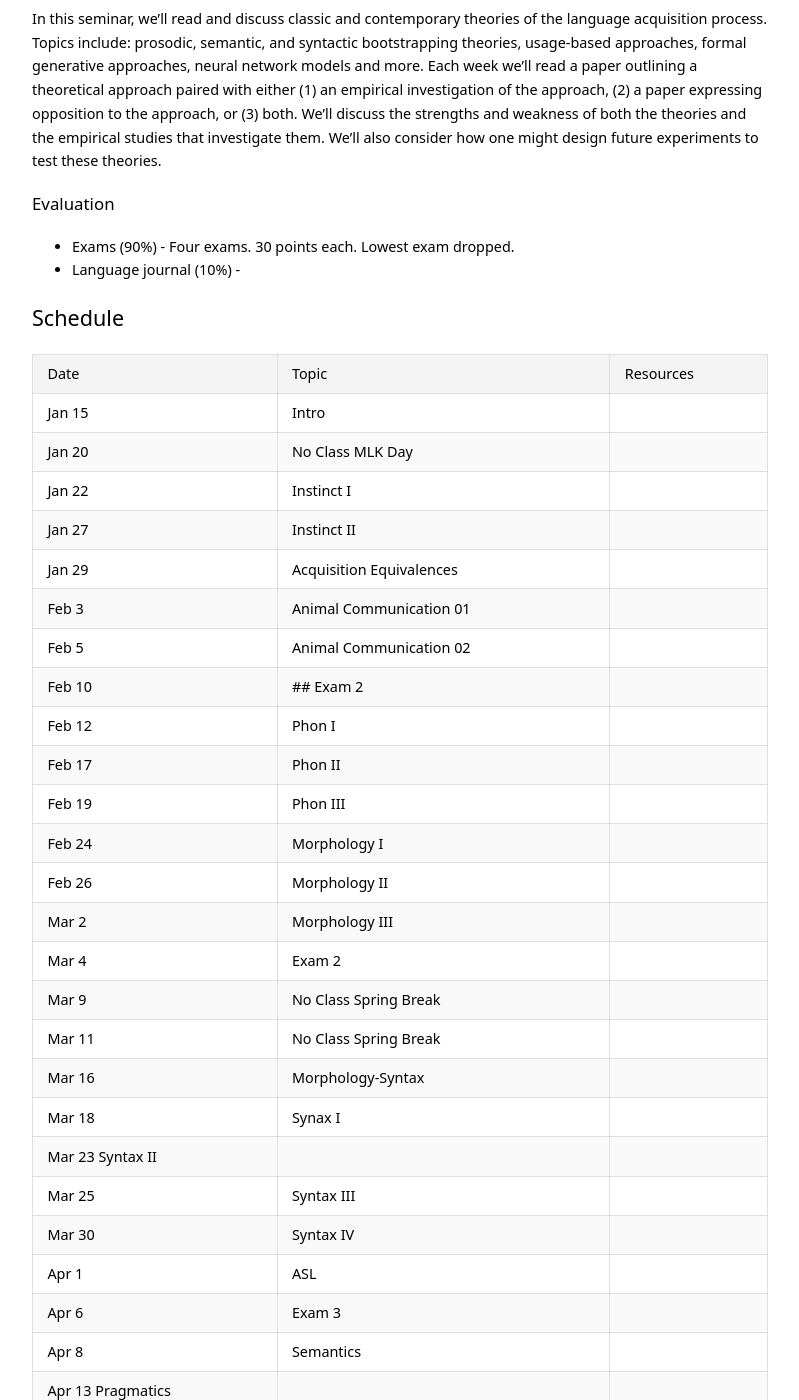
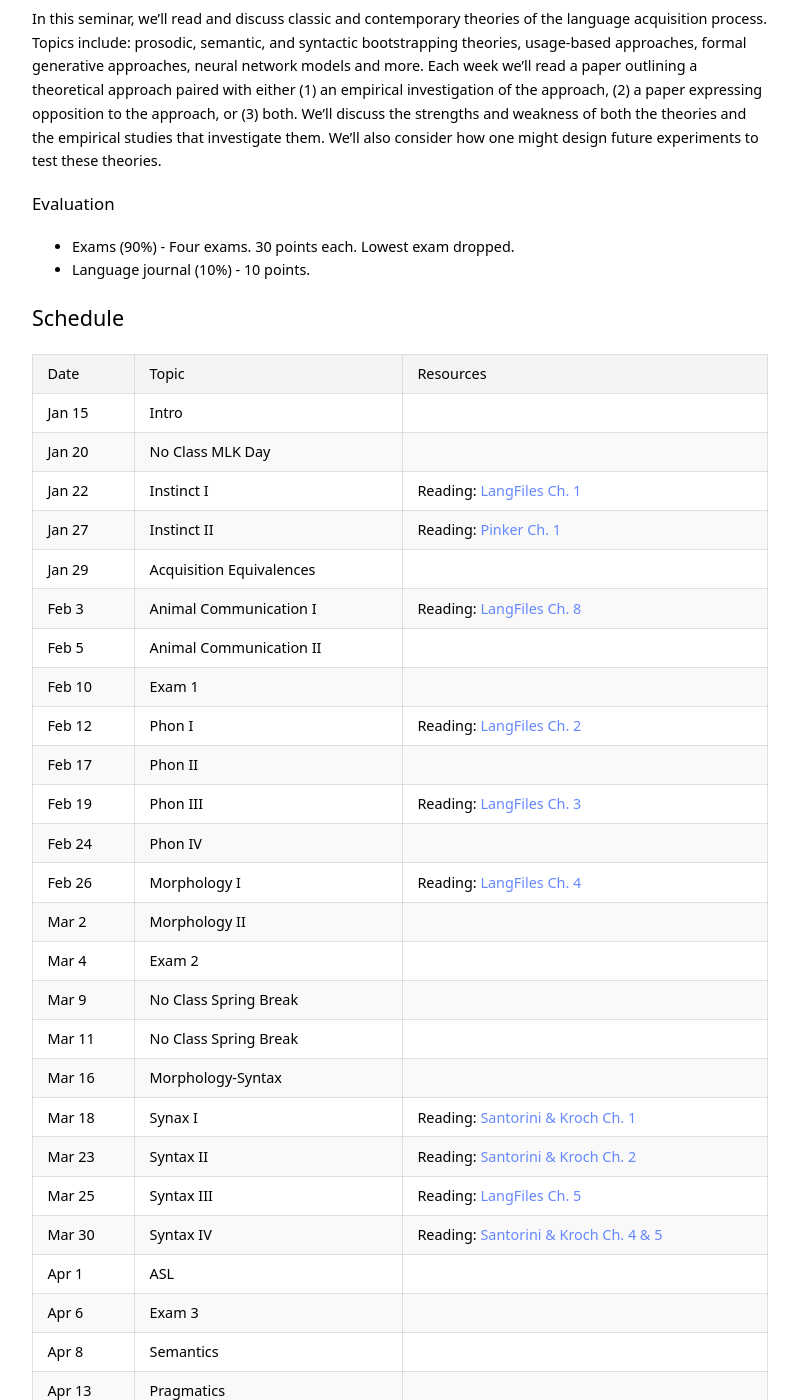
Before and after one commit to kschuler/ling001, a Jekyll site: the page built from ling001/index.md, in a window 1280 px wide and 1400 px high, scrolled down 441 px. Shown: the whole window, without its empty margins (240-1039 px from the left). Built offline with Jekyll 4.4.1, drawn with Linux system fonts in a browser that asks for light colours.

Commit message:
Update index.md

```diff
--- a/ling001/index.md
+++ b/ling001/index.md
@@ -19,7 +19,7 @@ In this seminar, we'll read and discuss classic and contemporary theories of the
 
 ### Evaluation
 - Exams (90%) - Four exams. 30 points each. Lowest exam dropped.
-- Language journal (10%) -
+- Language journal (10%) - 10 points.
 
 
 ## Schedule
@@ -28,30 +28,30 @@ Date | Topic | Resources
   --- | --- | ---
 Jan 15 |  Intro |
 Jan 20  | **No Class MLK Day** |
-Jan 22 | Instinct I |
-Jan 27  | Instinct II |
+Jan 22 | Instinct I | Reading: [LangFiles Ch. 1]()
+Jan 27  | Instinct II | Reading: [Pinker Ch. 1]()
 Jan 29 | Acquisition Equivalences |
-Feb 3 | Animal Communication 01  |
-Feb 5 | Animal Communication 02 |
-Feb 10 | ## Exam 2 |
-Feb 12 | Phon I |
+Feb 3 | Animal Communication I  | Reading: [LangFiles Ch. 8]()
+Feb 5 | Animal Communication II |
+Feb 10 | **Exam 1** |
+Feb 12 | Phon I |  Reading: [LangFiles Ch. 2]()
 Feb 17 | Phon II |
-Feb 19 | Phon III |
-Feb 24 | Morphology I |
-Feb 26 | Morphology II |
-Mar 2 | Morphology III |
+Feb 19 | Phon III | Reading: [LangFiles Ch. 3]()
+Feb 24 | Phon IV |
+Feb 26 | Morphology I | Reading: [LangFiles Ch. 4]()
+Mar 2 | Morphology II |
 Mar 4 | **Exam 2** |
 Mar 9 | **No Class Spring Break** |
 Mar 11 | **No Class Spring Break**
 Mar 16 | Morphology-Syntax |
-Mar 18 | Synax I |
-Mar 23  Syntax II |
-Mar 25 | Syntax III |
-Mar 30 | Syntax IV
+Mar 18 | Synax I | Reading: [Santorini & Kroch Ch. 1]()
+Mar 23 | Syntax II |  Reading: [Santorini & Kroch Ch. 2]()
+Mar 25 | Syntax III | Reading: [LangFiles Ch. 5]()
+Mar 30 | Syntax IV | Reading: [Santorini & Kroch Ch. 4 & 5]()
 Apr 1 | ASL |
 Apr 6 | **Exam 3** |
 Apr 8 | Semantics |
-Apr 13 Pragmatics |
+Apr 13 | Pragmatics |
 Apr 15 |  Variation I |
 Apr 20 | Variation II |
 Apr 22 | Historical |
```
